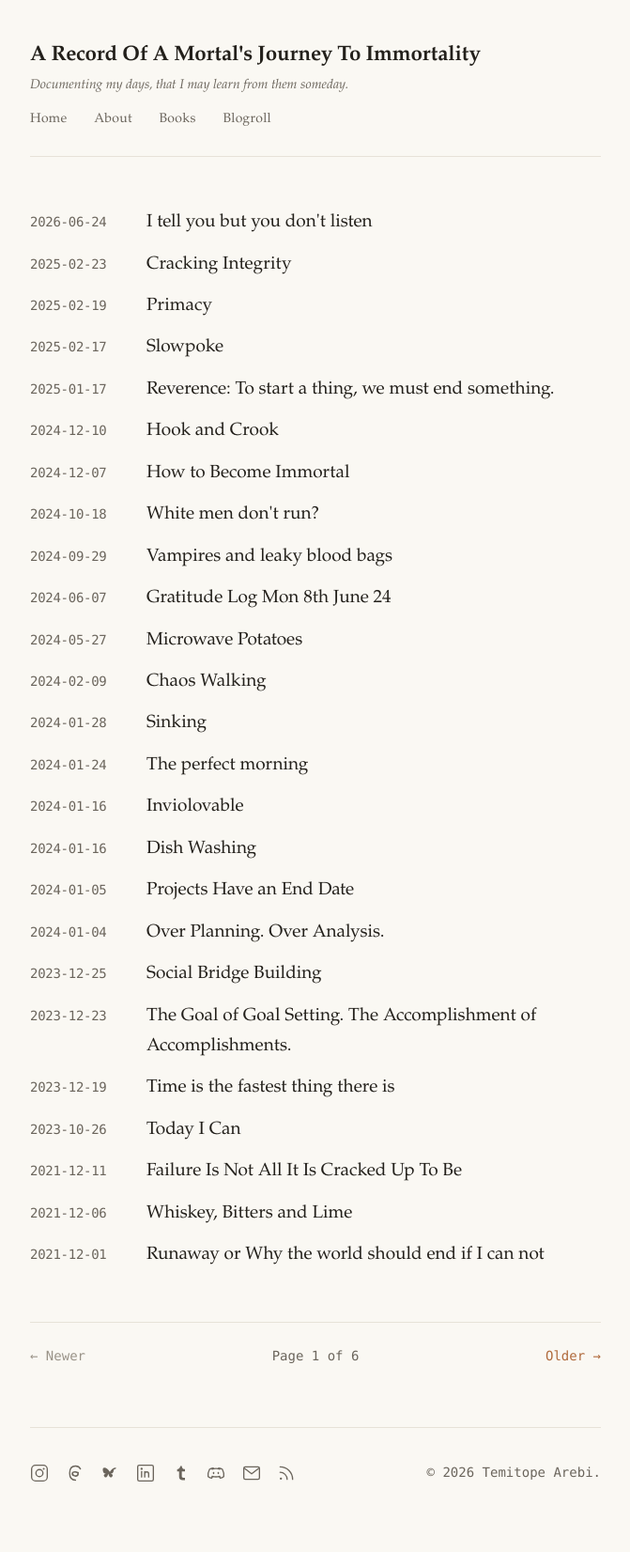
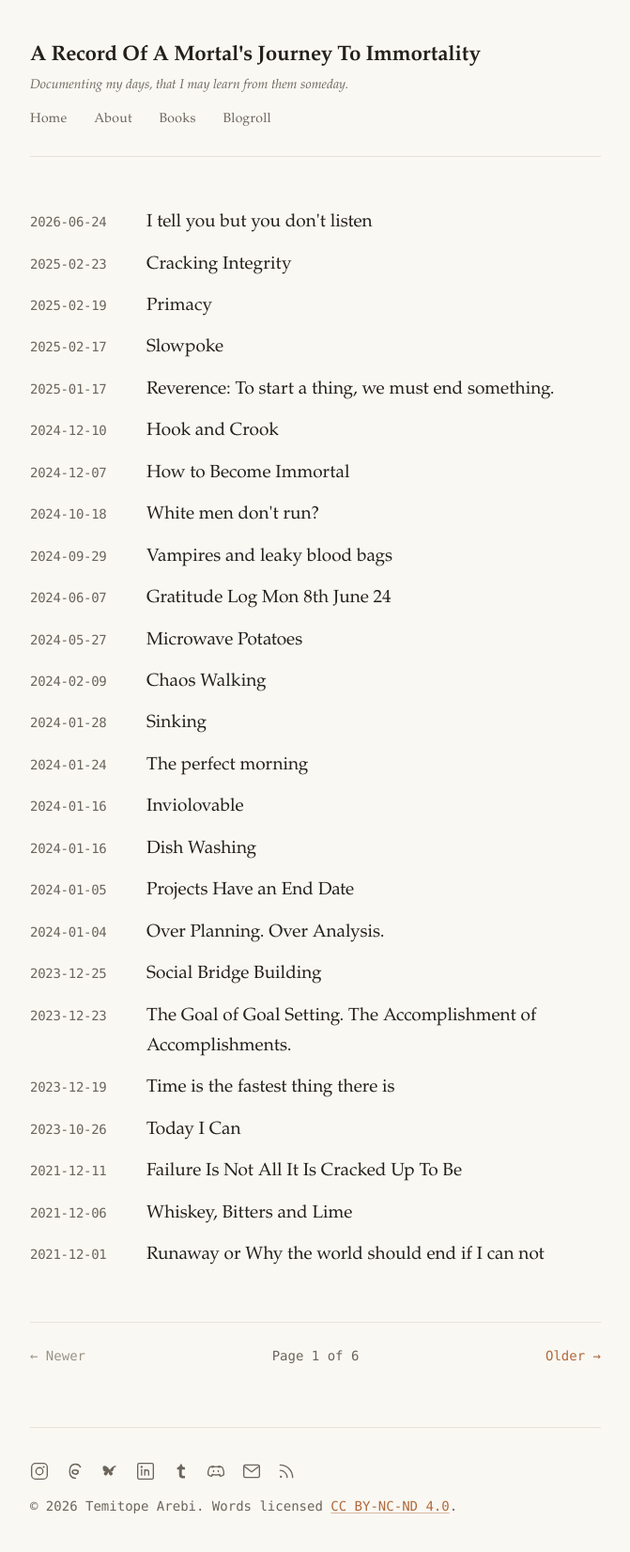
Before and after one commit to topearebi/aroamjti, a Jekyll site: the page built from index.html, in a window 1280 px wide. Shown: the whole page at 94% size, without its empty margins (304-975 px from the left). Built offline with Jekyll 4.4.1, drawn with Linux system fonts in a browser that asks for light colours; the list of posts is cut into pages by our own code; before the commit the page ends 1616 px from its top, so only the background shows below that.

Commit message:
Update copyright notice with license information
Added a license statement to the copyright notice.

```diff
--- a/_layouts/default.html
+++ b/_layouts/default.html
@@ -45,7 +45,7 @@
       </a>
       {% endfor %}
     </nav>
-    <p class="site-copyright">&copy; {{ site.time | date: '%Y' }} {{ site.author }}.</p>
+    <p class="site-copyright">&copy; {{ site.time | date: '%Y' }} {{ site.author }}. Words licensed <a href="https://creativecommons.org/licenses/by-nc-nd/4.0/" rel="license noopener" target="_blank">CC BY-NC-ND 4.0</a>.</p>
   </footer>
 </body>
 </html>
```
